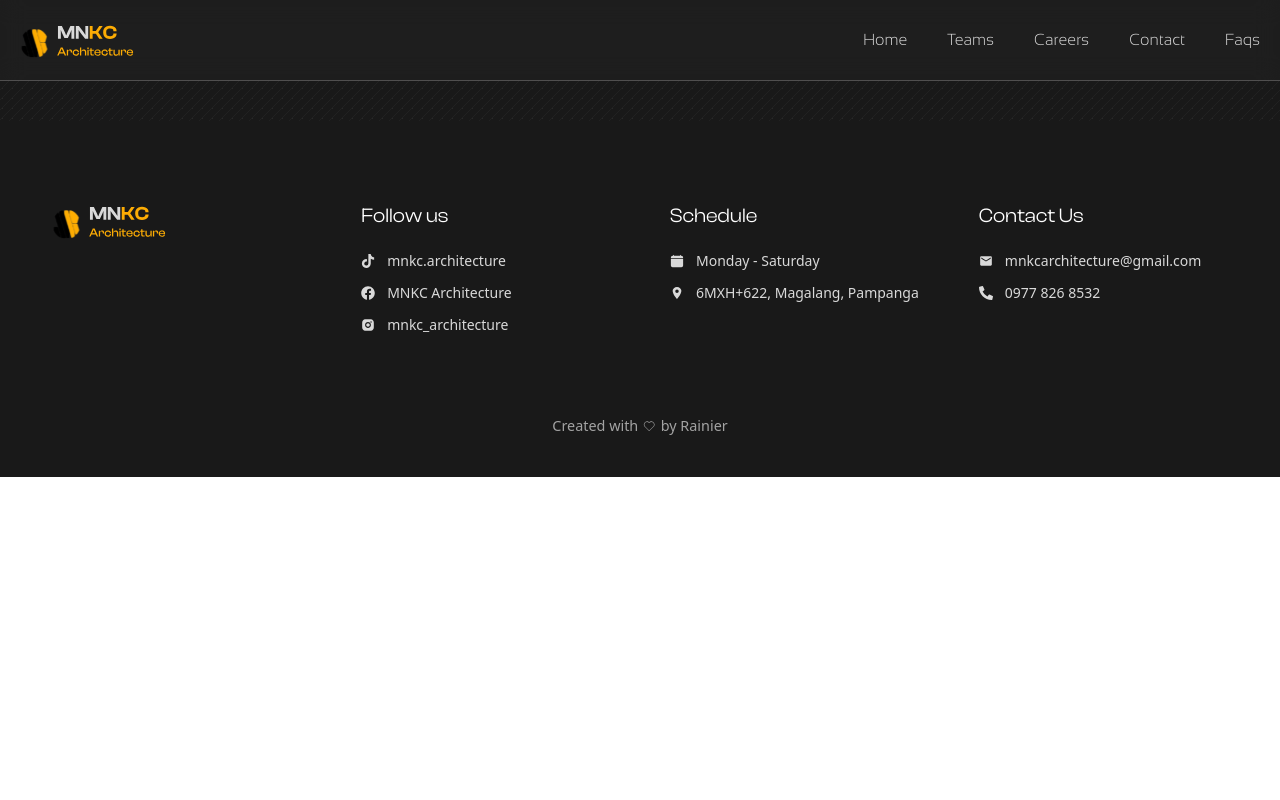
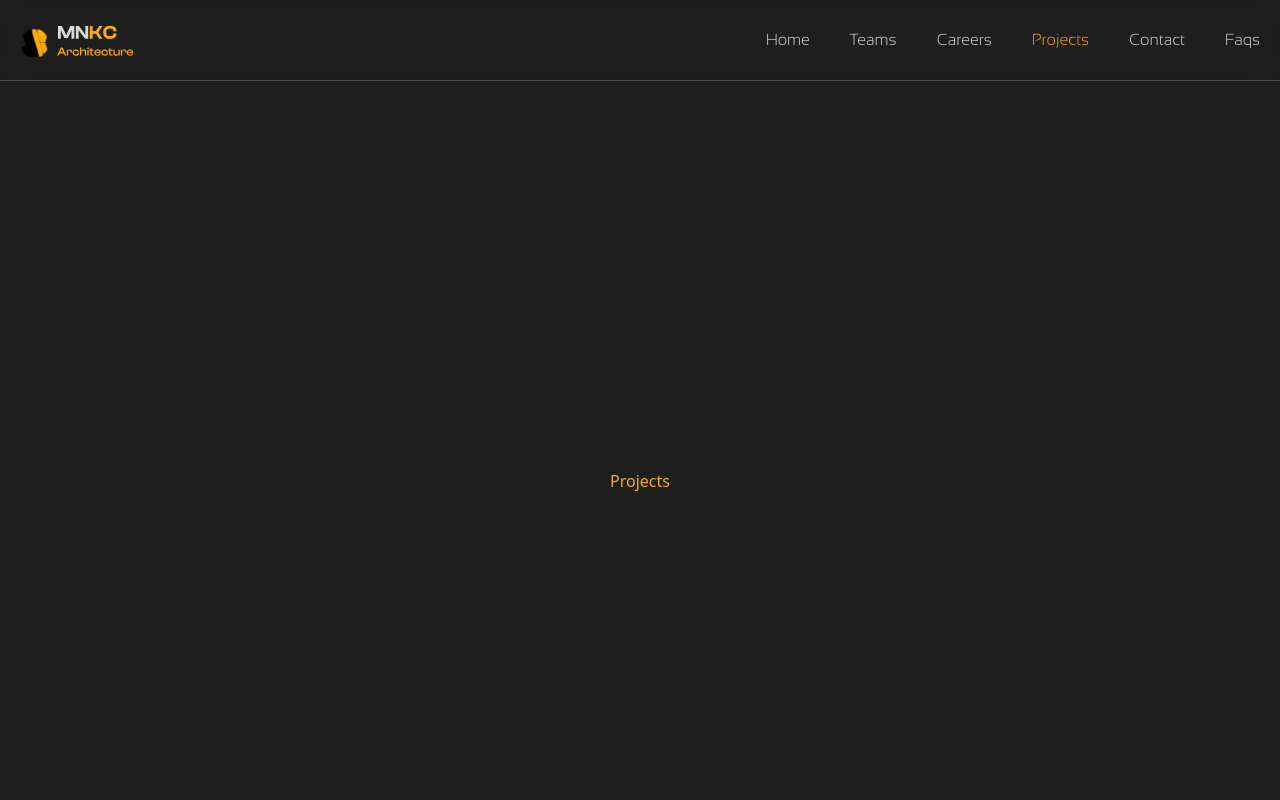
Before and after one commit to rainndev/MNKC-Architecture, a React (Vite) app: page /projects in a window 1280 px wide. Shown: the top 800 px of the page. Built offline with nearby package versions, Linux system fonts and the light colour scheme.

Commit message:
feat: add Projects page and update navigation and footer links

```diff
--- a/src/App.tsx
+++ b/src/App.tsx
@@ -12,7 +12,8 @@ import { AnimatePresence } from "framer-motion";
 import Contactpage from "@/pages/Contactpage";
 import ThankYouPage from "@/pages/ThankYouPage";
 import Faqs from "@/pages/Faqs";
-import Footer from "./sections/homepage/Footer";
+import Footer from "@/sections/homepage/Footer";
+import Projects from "@/pages/Projects";
 
 const App = () => {
   const isOpen = useSideBarStore((state) => state.isOpen);
@@ -39,6 +40,7 @@ const App = () => {
         <Route path="/contact" element={<Contactpage />} />
         <Route path="/contact/success-form" element={<ThankYouPage />} />
         <Route path="/faqs" element={<Faqs />} />
+        <Route path="/projects" element={<Projects />} />
       </Routes>
       <Footer />
       {/* Left side overlay */}
--- a/src/components/Navigation.tsx
+++ b/src/components/Navigation.tsx
@@ -42,6 +42,9 @@ const Navigation = () => {
                   <NavLink to={"/careers"}>Careers</NavLink>
                 </li>
                 <li>
+                  <NavLink to={"/projects"}>Projects</NavLink>
+                </li>
+                <li>
                   <NavLink to={"/contact"}>Contact</NavLink>
                 </li>
 
--- a/src/components/Sidebar.tsx
+++ b/src/components/Sidebar.tsx
@@ -7,6 +7,7 @@ import { BsFillPeopleFill } from "react-icons/bs";
 import { IoIosBriefcase } from "react-icons/io";
 import { RiMessage3Fill } from "react-icons/ri";
 import { BsFillQuestionSquareFill } from "react-icons/bs";
+import { FaFolder } from "react-icons/fa";
 
 const Sidebar = () => {
   const setOpen = useSideBarStore((state) => state.setOpen);
@@ -73,6 +74,18 @@ const Sidebar = () => {
                 Careers
               </NavLink>
             </li>
+
+            <li>
+              <NavLink
+                onClick={closeSidebar}
+                className="text-logo-white flex items-center"
+                to={"/projects"}
+              >
+                <FaFolder className="mr-4" />
+                Projects
+              </NavLink>
+            </li>
+
             <li>
               <NavLink
                 onClick={closeSidebar}
--- /dev/null
+++ b/src/pages/Projects.tsx
@@ -0,0 +1,9 @@
+const Projects = () => {
+  return (
+    <div className="text-logo-yellow flex min-h-screen max-w-fit items-center justify-center">
+      Projects
+    </div>
+  );
+};
+
+export default Projects;
--- a/src/sections/homepage/FeaturedNew.tsx
+++ b/src/sections/homepage/FeaturedNew.tsx
@@ -1,5 +1,6 @@
 import { useSectionTracker } from "@/hooks/use-section-tracker";
 import { ThreeDMarquee } from "@/components/ui/3d-marquee";
+import { NavLink } from "react-router-dom";
 
 const images = [
   "/images/about-us/about-img1.webp",
@@ -56,7 +57,7 @@ const FeaturedNew = () => {
             <span className="text-logo-yellow">Explore Some </span>of Our
             Previous Projects
           </h1>
-          <a className="group pointer-events-auto">
+          <NavLink to={"/projects"} className="group pointer-events-auto">
             <div className="bg-striped border-logo-gray mt-2 inline-block border">
               <button className="text-logo-white border-logo-gray bg-logo-black/70 relative m-[2px] cursor-pointer overflow-hidden border px-5 py-2 font-[ClashDisplay] text-[clamp(.8rem,2vw,1rem)] font-normal md:bg-transparent">
                 <span className="relative z-10 transition-colors duration-300 ease-in-out">
@@ -65,7 +66,7 @@ const FeaturedNew = () => {
                 <span className="bg-logo-black/70 absolute top-0 left-0 z-0 h-full w-0 transition-all duration-500 ease-in-out group-hover:w-full active:w-full" />
               </button>
             </div>
-          </a>
+          </NavLink>
         </div>
         <ThreeDMarquee images={images} />
       </div>
```
